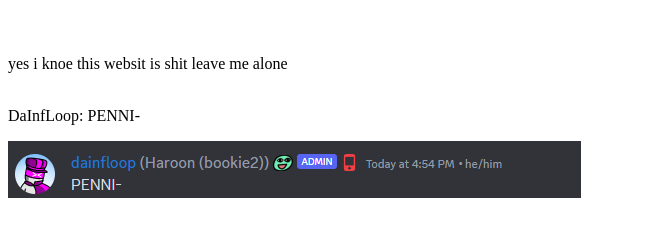
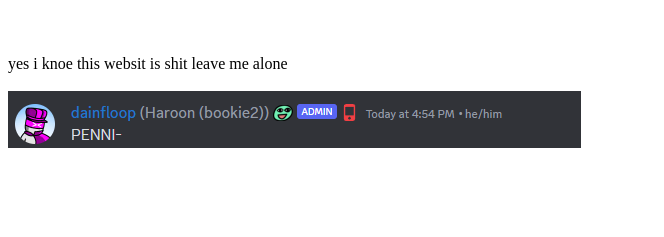
Before and after one commit to n-o-v-a-0/forfunnyboard, a plain HTML site: page index.html in a window 1280 px wide. Shown: the part 61-298 px from the top of the page, without its empty margins (0-664 px from the left). Drawn offline with Linux system fonts and the light colour scheme.

Commit message:
Update index.html

```diff
--- a/index.html
+++ b/index.html
@@ -8,7 +8,6 @@
 <body>
     <h1>hehe funyn enemies of repit server moments</h1><br><br>
     yes i knoe this websit is shit leave me alone<br><br>
-<p>DaInfLoop: PENNI-</p>
 <img src="dainfloop.png">
 </body>
 </html>
```
